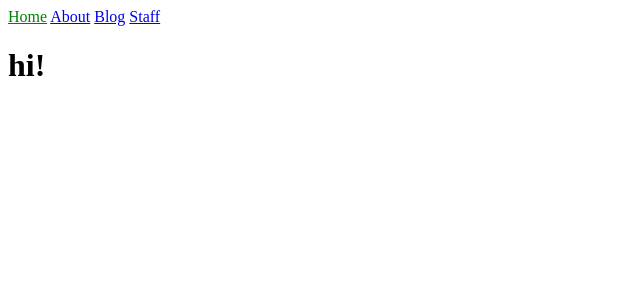
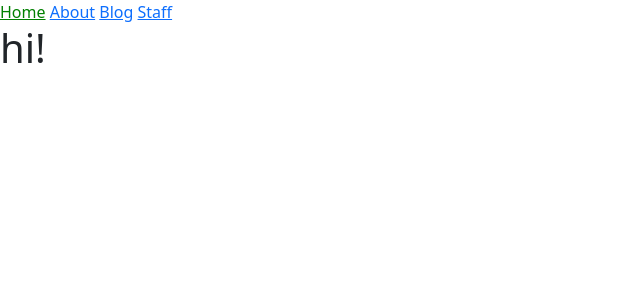
Before and after one commit to cyrii42/cyrii42.github.io, a Jekyll site: the page built from index.html, in a window 1280 px wide. Shown: the top 300 px of the page, without its empty margins (0-640 px from the left). Built offline with Jekyll 4.4.1, drawn with Linux system fonts in a browser that asks for light colours.

Commit message:
bootstrap test

```diff
--- a/index.html
+++ b/index.html
@@ -2,4 +2,12 @@
 layout: default
 title: Home
 ---
+
+<head>
+    <meta charset="utf-8">
+    <meta name="viewport" content="width=device-width, initial-scale=1">
+    <title>Bootstrap demo</title>
+    <link href="https://cdn.jsdelivr.net/npm/bootstrap@5.3.2/dist/css/bootstrap.min.css" rel="stylesheet" integrity="sha384-T3c6CoIi6uLrA9TneNEoa7RxnatzjcDSCmG1MXxSR1GAsXEV/Dwwykc2MPK8M2HN" crossorigin="anonymous">
+  </head>
+
 <h1>{{ "Hi!" | downcase }}</h1>
```
